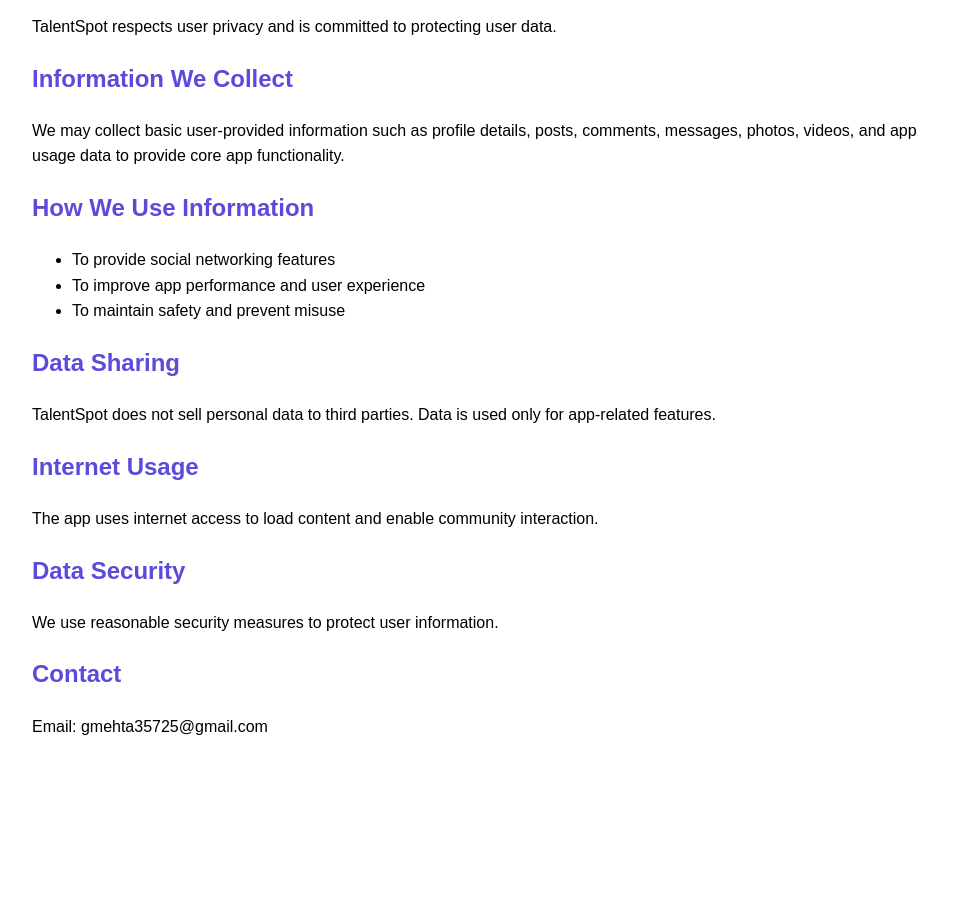
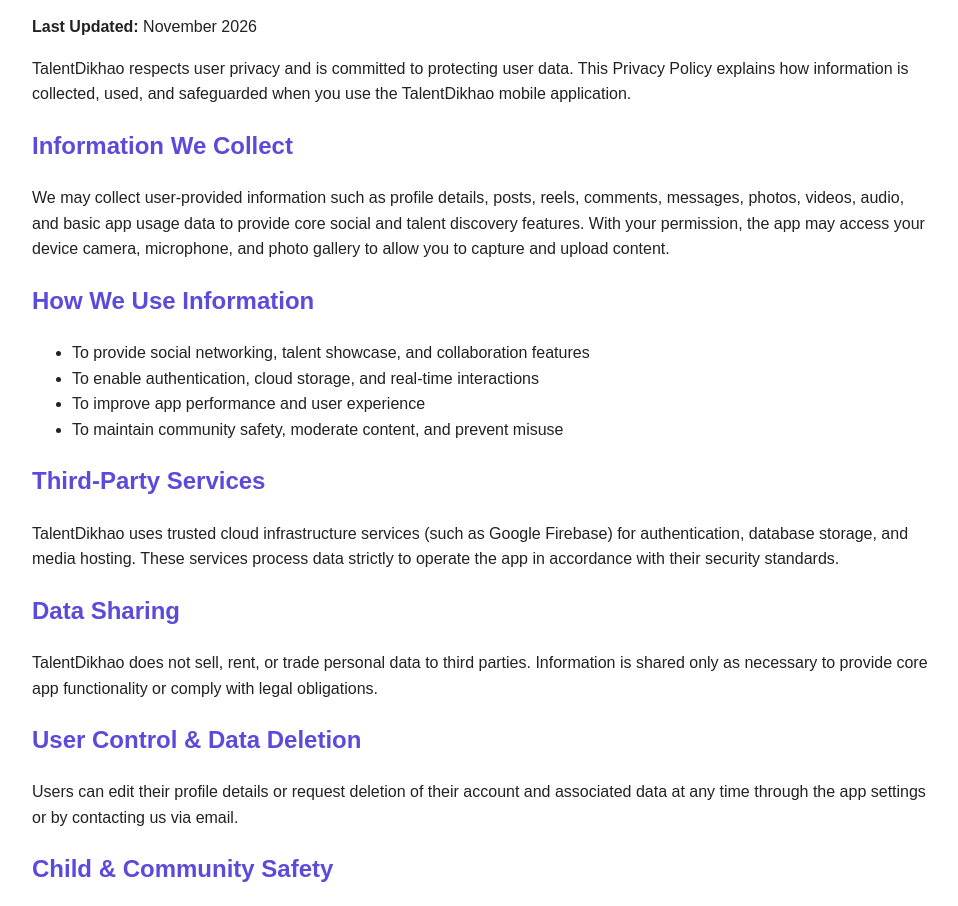
Before and after one commit to gmehta35725-hue/talentspot-privacy, a plain HTML site: page privacy.html in a window 1280 px wide. Shown: the part 100-1006 px from the top of the page, without its empty margins (158-1116 px from the left). Before the commit the page ends 875 px from the top, so only its background shows below. Drawn offline with Linux system fonts and the light colour scheme.

Commit message:
Revise privacy policy for TalentDikhao
Updated the privacy policy to reflect the new app name and enhanced details on data collection and usage.

```diff
--- a/privacy.html
+++ b/privacy.html
@@ -2,7 +2,7 @@
 <html lang="en">
 <head>
   <meta charset="UTF-8">
-  <title>TalentSpot Privacy Policy</title>
+  <title>TalentDikhao Privacy Policy</title>
   <meta name="viewport" content="width=device-width, initial-scale=1.0">
   <style>
     body {
@@ -11,6 +11,7 @@
       margin: auto;
       padding: 20px;
       line-height: 1.6;
+      color: #222;
     }
     h1, h2 {
       color: #5b4bdb;
@@ -19,45 +20,55 @@
 </head>
 <body>
 
-<h1>TalentSpot – Privacy Policy</h1>
+<h1>TalentDikhao – Privacy Policy</h1>
+<p><strong>Last Updated:</strong> November 2026</p>
 
 <p>
-TalentSpot respects user privacy and is committed to protecting user data.
+TalentDikhao respects user privacy and is committed to protecting user data. This Privacy Policy explains how information is collected, used, and safeguarded when you use the TalentDikhao mobile application.
 </p>
 
 <h2>Information We Collect</h2>
 <p>
-We may collect basic user-provided information such as profile details,
-posts, comments, messages, photos, videos, and app usage data to provide
-core app functionality.
+We may collect user-provided information such as profile details, posts, reels, comments, messages, photos, videos, audio, and basic app usage data to provide core social and talent discovery features. With your permission, the app may access your device camera, microphone, and photo gallery to allow you to capture and upload content.
 </p>
 
 <h2>How We Use Information</h2>
 <ul>
-  <li>To provide social networking features</li>
+  <li>To provide social networking, talent showcase, and collaboration features</li>
+  <li>To enable authentication, cloud storage, and real-time interactions</li>
   <li>To improve app performance and user experience</li>
-  <li>To maintain safety and prevent misuse</li>
+  <li>To maintain community safety, moderate content, and prevent misuse</li>
 </ul>
+
+<h2>Third-Party Services</h2>
+<p>
+TalentDikhao uses trusted cloud infrastructure services (such as Google Firebase) for authentication, database storage, and media hosting. These services process data strictly to operate the app in accordance with their security standards.
+</p>
 
 <h2>Data Sharing</h2>
 <p>
-TalentSpot does not sell personal data to third parties.
-Data is used only for app-related features.
+TalentDikhao does not sell, rent, or trade personal data to third parties. Information is shared only as necessary to provide core app functionality or comply with legal obligations.
 </p>
 
-<h2>Internet Usage</h2>
+<h2>User Control &amp; Data Deletion</h2>
 <p>
-The app uses internet access to load content and enable community interaction.
+Users can edit their profile details or request deletion of their account and associated data at any time through the app settings or by contacting us via email.
+</p>
+
+<h2>Child &amp; Community Safety</h2>
+<p>
+TalentDikhao is built to be safe and welcoming for creators of all ages. Any abusive, harmful, or inappropriate content is strictly prohibited and can be reported for removal.
 </p>
 
 <h2>Data Security</h2>
 <p>
-We use reasonable security measures to protect user information.
+We use reasonable technical and administrative security measures to protect user information against unauthorized access or loss.
 </p>
 
 <h2>Contact</h2>
 <p>
-Email: gmehta35725@gmail.com
+For any privacy questions, support, or data deletion requests, contact:<br>
+Email: <a href="mailto:gmehta35725@gmail.com">gmehta35725@gmail.com</a>
 </p>
 
 </body>
```
